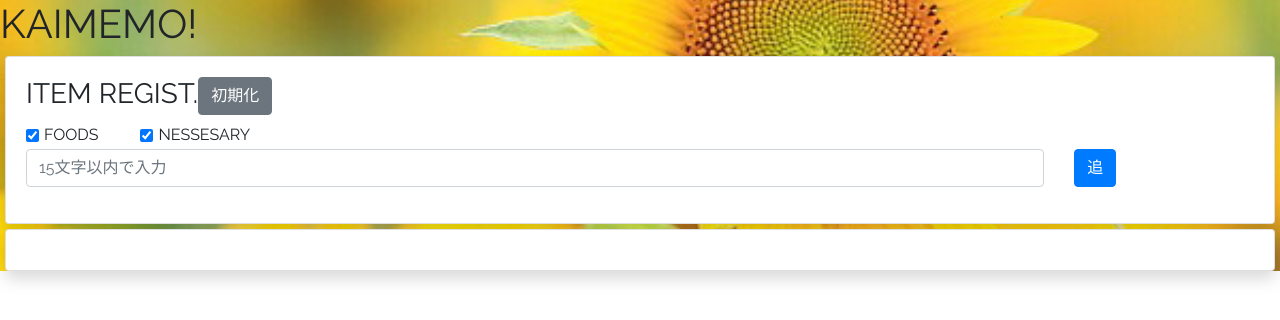
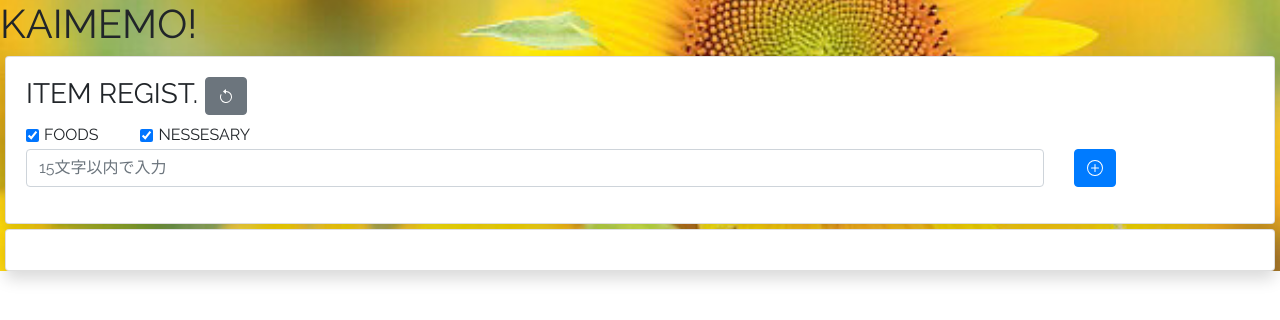
Before and after one commit to myantyuWorld/kaimemo, a Vue app: page / in a window 1280 px wide. Shown: the top 320 px of the page. Built offline with nearby package versions, Linux system fonts and the light colour scheme.

Commit message:
BaseButtonコンポーネント作成

```diff
--- a/package.json
+++ b/package.json
@@ -7,6 +7,7 @@
     "preview": "vite preview --port 4173"
   },
   "dependencies": {
+    "bootstrap-icons": "^1.9.1",
     "bootstrap-vue": "^2.22.0",
     "vue": "^3.2.38",
     "vuetify": "^3.0.0-alpha.2"
--- /dev/null
+++ b/src/components/BaseButton.vue
@@ -0,0 +1,13 @@
+<template>
+    <button class="btn" :class="props.color" @click="onClick"><slot/></button>
+</template>
+
+<script setup>
+    const props = defineProps({color: String})
+    const emit = defineEmits(['on-click'])
+    const onClick = () => {
+        emit('on-click')
+    }
+
+    const aaa = () => {}
+</script>
--- a/src/components/GoodsRegistForm.vue
+++ b/src/components/GoodsRegistForm.vue
@@ -2,7 +2,17 @@
     <div class="card shadow">
         <div class="card-body">
             <div>
-                <h3>ITEM REGIST.<button class="btn btn-secondary" @click="initRegist">初期化</button></h3>
+                <h3>ITEM REGIST.
+                    <BaseButon color="btn-secondary" @on-click="initRegist">
+                        <svg xmlns="http://www.w3.org/2000/svg" width="16" height="16" fill="currentColor"
+                            class="bi bi-arrow-counterclockwise" viewBox="0 0 16 16">
+                            <path fill-rule="evenodd"
+                                d="M8 3a5 5 0 1 1-4.546 2.914.5.5 0 0 0-.908-.417A6 6 0 1 0 8 2v1z" />
+                            <path
+                                d="M8 4.466V.534a.25.25 0 0 0-.41-.192L5.23 2.308a.25.25 0 0 0 0 .384l2.36 1.966A.25.25 0 0 0 8 4.466z" />
+                        </svg>
+                    </BaseButon>
+                </h3>
             </div>
             <div class="row">
                 <div class="col-auto">
@@ -25,8 +35,23 @@
                     </div>
                 </div>
                 <div class="col-2">
-                    <button type="submit" class="btn btn-info" @click="editGoods" v-show="isEditRef">編</button>
-                    <button type="submit" class="btn btn-primary" @click="registGoods" v-show="!isEditRef">追</button>
+                    <BaseButon color="btn-info" @on-click="editGoods" v-show="isEditRef">
+                        <svg xmlns="http://www.w3.org/2000/svg" width="16" height="16"
+                            fill="currentColor" class="bi bi-pencil-square" viewBox="0 0 16 16">
+                            <path
+                                d="M15.502 1.94a.5.5 0 0 1 0 .706L14.459 3.69l-2-2L13.502.646a.5.5 0 0 1 .707 0l1.293 1.293zm-1.75 2.456-2-2L4.939 9.21a.5.5 0 0 0-.121.196l-.805 2.414a.25.25 0 0 0 .316.316l2.414-.805a.5.5 0 0 0 .196-.12l6.813-6.814z" />
+                            <path fill-rule="evenodd"
+                                d="M1 13.5A1.5 1.5 0 0 0 2.5 15h11a1.5 1.5 0 0 0 1.5-1.5v-6a.5.5 0 0 0-1 0v6a.5.5 0 0 1-.5.5h-11a.5.5 0 0 1-.5-.5v-11a.5.5 0 0 1 .5-.5H9a.5.5 0 0 0 0-1H2.5A1.5 1.5 0 0 0 1 2.5v11z" />
+                        </svg>
+                    </BaseButon>
+                    <BaseButon color="btn-primary" @on-click="registGoods" v-show="!isEditRef">
+                        <svg xmlns="http://www.w3.org/2000/svg" width="16" height="16"
+                            fill="currentColor" class="bi bi-plus-circle" viewBox="0 0 16 16">
+                            <path d="M8 15A7 7 0 1 1 8 1a7 7 0 0 1 0 14zm0 1A8 8 0 1 0 8 0a8 8 0 0 0 0 16z" />
+                            <path
+                                d="M8 4a.5.5 0 0 1 .5.5v3h3a.5.5 0 0 1 0 1h-3v3a.5.5 0 0 1-1 0v-3h-3a.5.5 0 0 1 0-1h3v-3A.5.5 0 0 1 8 4z" />
+                        </svg>
+                    </BaseButon>
                 </div>
             </div>
         </div>
@@ -36,21 +61,30 @@
             <div class="" v-for="item in memoListRef" :key="item.id">
                 <div class="row" :class="{fin: item.checked}">
                     <div class="col">
-                        <input
-                        type="checkbox"
-                        class="check"
-                        @click="changeCheck(item.id)"
-                        :checked="item.checked"
-                        />
+                        <input type="checkbox" class="check" @click="changeCheck(item.id)" :checked="item.checked" />
                     </div>
                     <div class="col-6">
                         <label :class="{fin: item.checked}">{{ item.memo}}</label>
                     </div>
                     <div class="col">
-                        <button class="btn btn-info" @click="showMemo(item.id)">編</button>
+                        <BaseButon color="btn-info" @on-click="showMemo(item.id)">
+                            <svg xmlns="http://www.w3.org/2000/svg" width="16" height="16"
+                                fill="currentColor" class="bi bi-pencil-square" viewBox="0 0 16 16">
+                                <path
+                                    d="M15.502 1.94a.5.5 0 0 1 0 .706L14.459 3.69l-2-2L13.502.646a.5.5 0 0 1 .707 0l1.293 1.293zm-1.75 2.456-2-2L4.939 9.21a.5.5 0 0 0-.121.196l-.805 2.414a.25.25 0 0 0 .316.316l2.414-.805a.5.5 0 0 0 .196-.12l6.813-6.814z" />
+                                <path fill-rule="evenodd"
+                                    d="M1 13.5A1.5 1.5 0 0 0 2.5 15h11a1.5 1.5 0 0 0 1.5-1.5v-6a.5.5 0 0 0-1 0v6a.5.5 0 0 1-.5.5h-11a.5.5 0 0 1-.5-.5v-11a.5.5 0 0 1 .5-.5H9a.5.5 0 0 0 0-1H2.5A1.5 1.5 0 0 0 1 2.5v11z" />
+                            </svg>
+                        </BaseButon>
                     </div>
                     <div class="col">
-                        <button class="btn btn-danger" @click="deleteGoods(item.id)">削</button>
+                        <BaseButon color="btn-danger" @on-click="deleteGoods(item.id)">
+                            <svg xmlns="http://www.w3.org/2000/svg" width="16" height="16"
+                                fill="currentColor" class="bi bi-trash3" viewBox="0 0 16 16">
+                                <path fill-rule="evenodd"
+                                    d="M6.5 1a.5.5 0 0 0-.5.5v1h4v-1a.5.5 0 0 0-.5-.5h-3ZM11 2.5v-1A1.5 1.5 0 0 0 9.5 0h-3A1.5 1.5 0 0 0 5 1.5v1H2.506a.58.58 0 0 0-.01 0H1.5a.5.5 0 0 0 0 1h.538l.853 10.66A2 2 0 0 0 4.885 16h6.23a2 2 0 0 0 1.994-1.84l.853-10.66h.538a.5.5 0 0 0 0-1h-.995a.59.59 0 0 0-.01 0H11Zm1.958 1H3.042l.846 10.58a1 1 0 0 0 .997.92h6.23a1 1 0 0 0 .997-.92l.846-10.58Zm-7.487 1a.5.5 0 0 1 .528.47l.5 8.5a.5.5 0 0 1-.998.06L5 5.03a.5.5 0 0 1 .47-.53Zm5.058 0a.5.5 0 0 1 .47.53l-.5 8.5a.5.5 0 1 1-.998-.06l.5-8.5a.5.5 0 0 1 .528-.47ZM8 4.5a.5.5 0 0 1 .5.5v8.5a.5.5 0 0 1-1 0V5a.5.5 0 0 1 .5-.5Z" />
+                            </svg>
+                        </BaseButon>
                     </div>
                 </div>
             </div>
@@ -61,6 +95,7 @@
 <script setup>
 import { ref } from 'vue';
 import { useMemoList } from '../composables/useMemoList'
+import BaseButon from './BaseButton.vue'
 
 const memoRef = ref('')
 const foodCheckRef = ref(true)
@@ -74,6 +109,15 @@ const {
     del,
     check,
 } = useMemoList()
+
+// -----
+const test = () => {
+    console.log("call test!")
+}
+
+
+
+// -----
 
 const initRegist = () => {
     isEditRef.value = false
@@ -106,4 +150,6 @@ const changeCheck = (id) => {
 }
 </script>
 
-<style></style>
+<style>
+
+</style>
```
Also changed, not shown: 1 other file (tests, documents, lock files or other folders).
